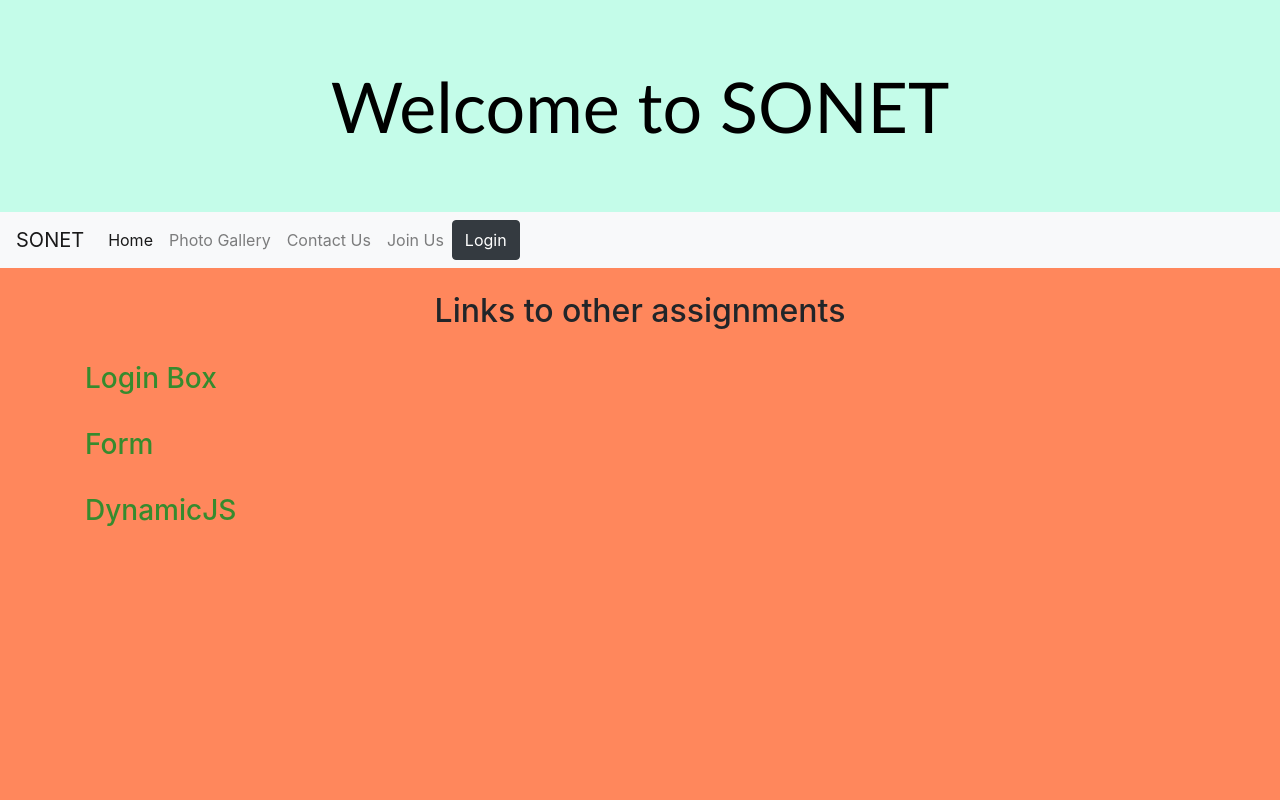
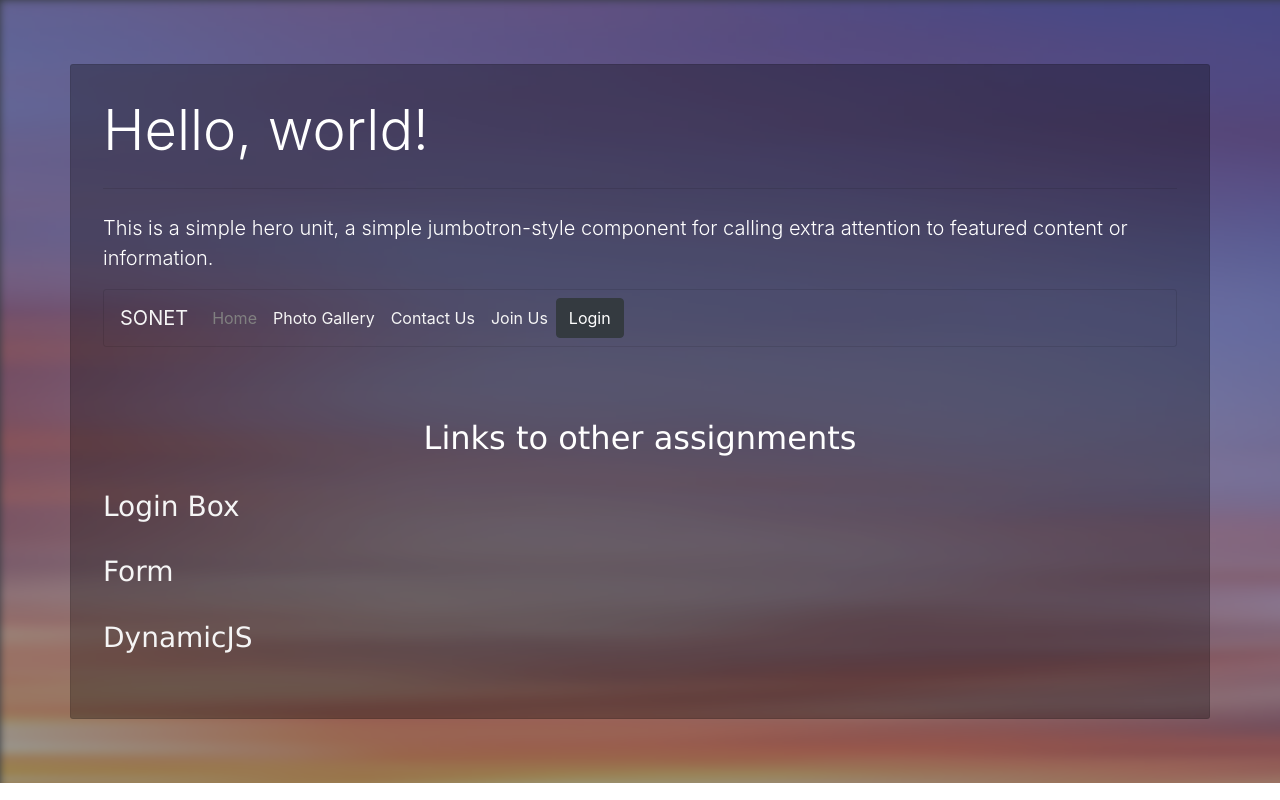
Before and after one commit to sakethram88/SONET_MEAN_2020, a plain HTML site: page index.html in a window 1280 px wide. Drawn offline with nearby package versions, Linux system fonts and the light colour scheme.

Commit message:
Changed Home Style

```diff
--- a/index.html
+++ b/index.html
@@ -7,34 +7,40 @@
     <link rel="stylesheet" href="style.css">
   <title>Home Page</title>
 </head>
-<body style="background-color: rgb(255, 135, 92);">
-  <div class="jumbotron jumbotron-fluid" style="margin-bottom: 0%;">
-    <div class="container">
-      <h1 class="display-4">Welcome to SONET</h1>
+<body>
+  <div class="jumbotron jumbotron-fluid bg-dark">
+
+    <div class="jumbotron-background">
+      <img src="Images\igor-kasalovic-tNDvFkxkBHo-unsplash.jpg" class="blur ">
     </div>
-  </div>
-  <nav class="navbar navbar-expand-lg navbar-light bg-light" >
-    <a class="navbar-brand" href="#">SONET</a>
+
+    <div class="container text-white">
+      <h1 class="display-4">Hello, world!</h1>
+      <hr class="my-4">
+      <p class="lead">This is a simple hero unit, a simple jumbotron-style component for calling extra attention to featured content or information.</p>
+      <div>
+        <nav class="navbar navbar-expand-lg navbar-light bg-transparent" style="margin-top: 0%;" >
+          <a class="navbar-brand" style="color: whitesmoke;" href="#">SONET</a>
           <button class="navbar-toggler" type="button" data-toggle="collapse" data-target="#navbarNavAltMarkup" aria-controls="navbarNavAltMarkup" aria-expanded="false" aria-label="Toggle navigation">
             <span class="navbar-toggler-icon"></span>
           </button>
           <div class="collapse navbar-collapse" id="navbarNavAltMarkup">
             <div class="navbar-nav">
-        <a class="nav-item nav-link active disabled" href="#" tabindex="-1" aria-disabled="true">Home</a>
-        <a class="nav-item nav-link" href="gallery.html" >Photo Gallery</a>
-        <a class="nav-item nav-link" href="contactus.html">Contact Us</a>
-        <a class="nav-item nav-link" href="dynamicjs.html">Join Us</a>
-        <div class="modal fade" id="modalLoginForm" tabindex="-1" role="dialog" aria-labelledby="myModalLabel"
+              <a class="nav-item nav-link active disabled" style="color: gray;" href="#" tabindex="-1" aria-disabled="true">Home</a>
+              <a class="nav-item nav-link" style="color: whitesmoke;" href="gallery.html" >Photo Gallery</a>
+              <a class="nav-item nav-link" style="color: whitesmoke;" href="contactus.html">Contact Us</a>
+              <a class="nav-item nav-link" style="color: whitesmoke;" href="dynamicjs.html">Join Us</a>
+              <div class="modal fade modal-backdrop modal-backdrop.show" style="opacity: 0.98;" id="modalLoginForm" tabindex="-1" role="dialog" aria-labelledby="myModalLabel"
               aria-hidden="true">
               <div class="modal-dialog" role="document">
                 <div class="modal-content">
-            <div class="modal-header text-center" style="background-color: rgb(196, 252, 233);">
+                  <div class="modal-header text-center">
                     <h4>Sign in</h4>
                     <button type="button" class="close" data-dismiss="modal" aria-label="Close">
                       <span aria-hidden="true">&times;</span>
                     </button>
                   </div>
-            <div class="modal-body modal-body-fluid" style="background-color: rgb(255, 135, 92);">
+                  <div class="modal-body modal-body-fluid">
                     <div class="md-form mb-5">
                       <input type="email" id="defaultForm-email" class="form-control validate" required="required">
                       <label data-error="wrong" data-success="right" for="defaultForm-email">Your email</label>
@@ -59,19 +65,22 @@
                   </div>
                 </div>
               </nav>
-        <div class="container container-fluid">
+              <br>
+              <br>
+      </div>
         <br>
         <h2>Links to other assignments</h2>
         <br>
-          <a style="color:rgb(54, 139, 46);" href="login.html"><h3>Login Box</h3></a><br>
-          <a style="color:rgb(54, 139, 46);" href="form.html"><h3>Form</h3></a><br>
-          <a style="color:rgb(54, 139, 46);" href="dynamicjs.html"><h3>DynamicJS</h3></a>
+        <a style="color:whitesmoke;" href="login.html"><h3>Login Box</h3></a><br>
+        <a style="color:whitesmoke;" href="form.html"><h3>Form</h3></a><br>
+        <a style="color:whitesmoke;" href="dynamicjs.html"><h3>DynamicJS</h3></a>
         <br>
-          <br>
+
+    </div>
+  </div>
 
 
 
-        </div>
   <script src="https://code.jquery.com/jquery-3.5.1.slim.min.js" integrity="sha384-DfXdz2htPH0lsSSs5nCTpuj/zy4C+OGpamoFVy38MVBnE+IbbVYUew+OrCXaRkfj" crossorigin="anonymous"></script>
 <script src="https://cdn.jsdelivr.net/npm/popper.js@1.16.1/dist/umd/popper.min.js" integrity="sha384-9/reFTGAW83EW2RDu2S0VKaIzap3H66lZH81PoYlFhbGU+6BZp6G7niu735Sk7lN" crossorigin="anonymous"></script>
 <script src="https://stackpath.bootstrapcdn.com/bootstrap/4.5.2/js/bootstrap.min.js" integrity="sha384-B4gt1jrGC7Jh4AgTPSdUtOBvfO8shuf57BaghqFfPlYxofvL8/KUEfYiJOMMV+rV" crossorigin="anonymous"></script>
--- a/style.css
+++ b/style.css
@@ -44,18 +44,37 @@ h4{
     color:whitesmoke;
 }
 .jumbotron {
-    font-family: 'Gill Sans', 'Gill Sans MT', Calibri, 'Trebuchet MS', sans-serif;
-    background: center center;
-    background-color: rgb(196, 252, 233);
-    background-image: "scott-webb-3g3fLohPFzk-unsplash.jpg";
-    background-size: cover;
-    text-align: center;
-    color: rgb(0, 0, 0);
+    position:relative;
+    overflow:hidden;
+    margin-bottom: 0%;
   }
 
-  .jumbotron h1 {
-    font-size: 70px;
-    margin-bottom: 0;
+  .jumbotron .container {
+    position:relative;
+    z-index:2;
+
+    background:rgba(0,0,0,0.3);
+    padding:2rem;
+    border:1px solid rgba(0,0,0,0.1);
+    border-radius:3px;
+  }
+
+  .jumbotron-background {
+    object-fit:cover;
+    font-family: 'object-fit: cover;';
+    position:absolute;
+    top:0;
+    z-index:1;
+    width:100%;
+    height:100%;
+    opacity:0.5;
+  }
+
+  img.blur {
+      -webkit-filter: blur(4px);
+      filter: blur(4px);
+    filter:progid:DXImageTransform.Microsoft.Blur(PixelRadius='4');
+
   }
 .thumbnail:hover{
         -webkit-transform: scale(0.9);
@@ -79,4 +98,26 @@ h4{
  }
  h2{
      text-align: center;
+     font-family: Verdana, Geneva, sans-serif;
  }
+ .modal-backdrop {
+    z-index:-1;
+  }
+  .modal{
+      z-index: 1;
+      background:rgba(0,0,0,0.3);
+    padding:2rem;
+    border:1px solid rgba(0,0,0,0.1);
+    border-radius:3px;
+  }
+  .modal-backdrop.show{
+      opacity: 0.5;
+  }
+  h3{
+      font-family: Verdana, Geneva, sans-serif;
+  }
+.navbar{
+    background:rgba(0,0,0,0.3);
+    border:1px solid rgba(0,0,0,0.1);
+    border-radius:3px;
+}
```
Also changed, not shown: Images/bgjumbo.jpg (added), Images/igor-kasalovic-tNDvFkxkBHo-unsplash.jpg (added), 2 other files. Lines whose indentation alone changed are shown as unchanged.
